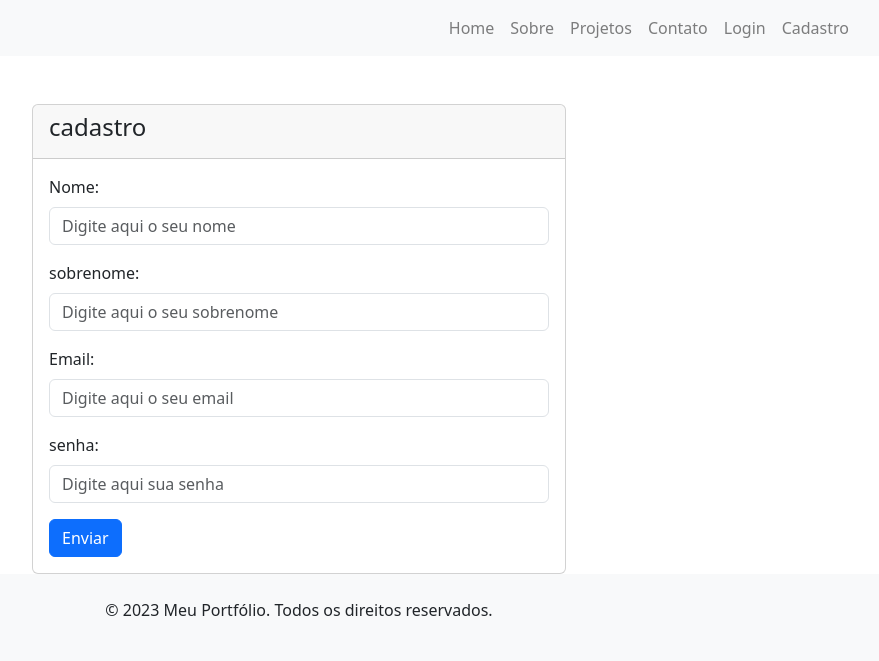
After one commit to sssfilho/meuprojeto_now, a Flask app: page /cadastro in a window 1280 px wide. The commit adds this page. Shown: the top 661 px of the page, without its empty margins (341-1220 px from the left). Run offline with Flask 3, Linux system fonts and the light colour scheme; some libraries are stand-ins or nearby versions.

Commit message:
ajustando1608
ajeitado a pagina

```diff
--- a/app/forms.py
+++ b/app/forms.py
@@ -1,5 +1,5 @@
 from flask_wtf import FlaskForm
-from wtforms import StringField, EmailField, TelField, TextAreaField, SubmitField
+from wtforms import StringField, EmailField, TelField, TextAreaField, SubmitField, PasswordField
 from wtforms.validators import DataRequired
 from flask_wtf.csrf import CSRFProtect
 
@@ -8,4 +8,11 @@ class Contato(FlaskForm):
     email = EmailField('email', validators=[DataRequired()])
     telefone = TelField('telefone', validators=[DataRequired()])
     conteudo = TextAreaField('conteudo')
-    enviar = SubmitField('enviar')
+    enviar = SubmitField('Enviar')
+
+class Cadastro(FlaskForm):
+    nome = StringField('nome', validators=[DataRequired()])
+    sobrenome = StringField('sobrenome', validators=[DataRequired()])
+    email = EmailField('email',validators=[DataRequired()])
+    senha = PasswordField('senha',validators=[DataRequired()])
+    enviar = SubmitField('Enviar')
--- a/app/routes.py
+++ b/app/routes.py
@@ -1,7 +1,7 @@
 from app import app, db
-from flask import render_template, url_for, flash, redirect, request
-from app.forms import Contato
-from app.models import ContatoModels
+from flask import render_template, url_for, flash, redirect, request, session
+from app.forms import Contato, Cadastro
+from app.models import ContatoModels, CadastroModel
 import time
 
 @app.route('/')
@@ -41,3 +41,39 @@ def contato():
 @app.route('/teste')
 def teste():
     return render_template('teste.html')
+
+@app.route('/login', methods=['POST', 'GET'])
+def login():
+    if request.method == 'POST':
+        email = request.form.get('email')
+        senha = request.form.get('senha')
+        user = CadastroModel.query.filter_by(email = email, senha = senha).first()
+
+        if user and user.senha == senha:
+            session['user_id'] = user.id
+            flash('Seja bem vindo')
+            time.sleep(3)
+            return redirect(url_for('index'))
+        else:
+            flash('Senha ou email incorreto!')
+
+    return render_template('login.html')
+
+@app.route('/cadastro', methods=['POST', 'GET'])
+def cadastro():
+    print('Acessou a rota de cadastro')
+    cadastro = Cadastro()
+    if cadastro.validate_on_submit():
+        try:
+            nome = cadastro.nome.data
+            sobrenome = cadastro.sobrenome.data
+            email = cadastro.email.data
+            senha = cadastro.senha.data
+            novo_cadastro = CadastroModel(nome=nome, sobrenome=sobrenome, email=email, senha=senha)
+            db.session.add(novo_cadastro)
+            db.session.commit()
+            flash('Seu cadastro foi realizado com sucesso!')
+        except Exception as e:
+            flash('Ocorreu um erro ao cadastrar! Entre em contato como suporte: adm@admin.com')
+            print(str(e))
+    return render_template('cadastro.html', titulo='Cadastro', cadastro=cadastro)
--- a/app/templates/base.html
+++ b/app/templates/base.html
@@ -25,10 +25,16 @@
                         <a class="nav-link" href="sobre">Sobre</a>
                     </li>
                     <li class="nav-item">
-                        <a class="nav-link" href="projetos">Projetos</a>
+                        <a class="nav-link" href="projeto">Projetos</a>
                     </li>
                     <li class="nav-item">
                         <a class="nav-link" href="contato">Contato</a>
+                    </li>
+                    <li class="nav-item">
+                        <a class="nav-link" href="login">Login</a> <!-- Adicionando o link para a página de login -->
+                    </li>
+                    <li class="nav-item">
+                        <a class="nav-link" href="cadastro">Cadastro</a> <!-- Adicionando o link para a página de cadastro -->
                     </li>
                 </ul>
             </div>
--- /dev/null
+++ b/app/templates/cadastro.html
@@ -0,0 +1,70 @@
+{% extends 'base.html' %}
+
+{% block content %}
+
+
+{% with messages = get_flashed_messages() %}
+    {% if messages %}
+        <div class="alert alert-info">
+            <ul>
+                {% for message in messages %}
+                  {{ message }}
+                {% endfor %}
+            </ul>
+        </div>
+    {% endif %}
+{% endwith %}
+
+<!DOCTYPE html>
+<html lang="pt-br">
+<head>
+    <meta charset="UTF-8">
+    <meta name="viewport" content="width=device-width, initial-scale=1.0">
+    <title>Página de cadastro</title>
+    <!-- Inclua os links para os arquivos CSS do Bootstrap -->
+    <link href="https://cdn.jsdelivr.net/npm/bootstrap@5.3.0/dist/css/bootstrap.min.css" rel="stylesheet">
+</head>
+<body>
+
+<div class="container mt-5">
+    <div class="row justify-content-center">
+        <div class="col-md-6">
+            <div class="card">
+                <div class="card-header">
+                    <h4>cadastro</h4>
+                </div>
+
+                <div class="card-body">
+                    <form action="" method="post">
+                        {{ cadastro.csrf_token }}
+                        <div class="form-group">
+                            <label for="nome">Nome:</label>
+                            {{ cadastro.nome(class="form-control", placeholder="Digite aqui o seu nome") }}
+                        </div>
+                        <div class="form-group">
+                            <label for="sobrenome">sobrenome:</label>
+                            {{ cadastro.sobrenome(class="form-control", placeholder="Digite aqui o seu sobrenome") }}
+                        </div>
+                        <div class="form-group">
+                            <label for="email">Email:</label>
+                            {{ cadastro.email(class="form-control", placeholder="Digite aqui o seu email") }}
+                        </div>
+                        <div class="form-group">
+                            <label for="senha">senha:</label>
+                            {{ cadastro.senha(class="form-control", rows="4", placeholder="Digite aqui sua senha") }}
+                        </div>
+                        {{ cadastro.enviar(class="btn btn-primary") }}
+                    </form>
+                </div>
+            </div>
+        </div>
+    </div>
+</div>
+
+<!-- Inclua o link para o arquivo JavaScript do Bootstrap (opcional) -->
+<script src="https://cdn.jsdelivr.net/npm/bootstrap@5.3.0/dist/js/bootstrap.bundle.min.js"></script>
+</body>
+</html>
+
+
+{% endblock %}
```
Also changed, not shown: app/models.py (+11 -0 lines), app/templates/contato.html (+5 -5 lines), app/templates/login.html (added, +48 -0 lines), app/templates/projeto.html (+20 -14 lines), app/templates/sobre.html (+10 -1 lines).
